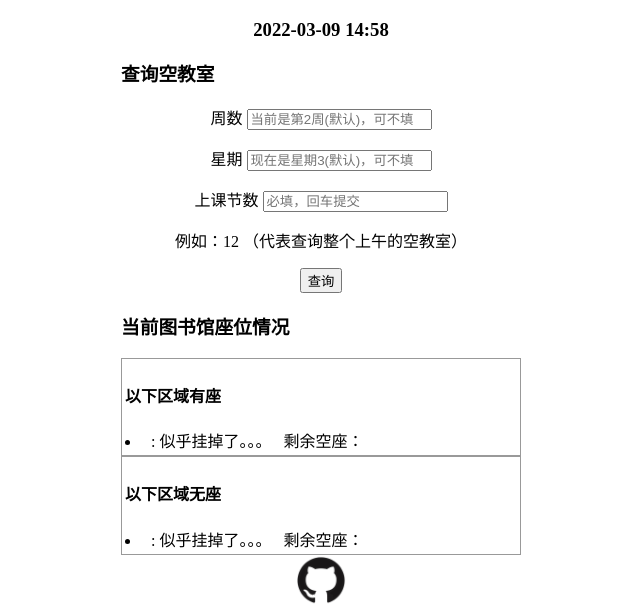
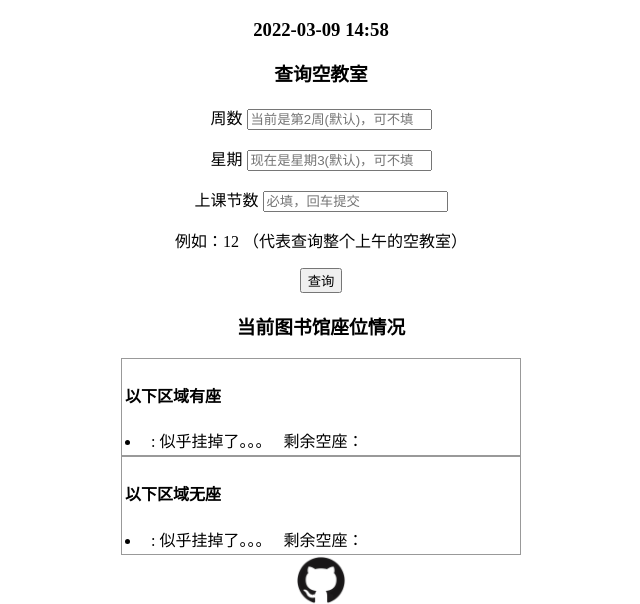
Before and after one commit to Annihilatexv/qlu-cr, a Flask app: page / in a window 1280 px wide. Shown: the top 604 px of the page, without its empty margins (319-959 px from the left). Run offline with Flask 2, Linux system fonts and the light colour scheme; data that the repository does not hold is empty.

Commit message:
居中好看点

```diff
--- a/templates/index.html
+++ b/templates/index.html
@@ -21,7 +21,7 @@
     <h3 style = "text-align:center" >{{dt}} {{hm}}</h3>
 
 
-    <h3>查询空教室</h3>
+    <h3 style = "text-align:center" >查询空教室</h3>
     <form action="/post" METHOD="post">
         <p  style = "text-align:center" ><label for="weeks">周数 </label><input id="weeks" type="text" name="weeks" placeholder="当前是第{{weeks}}周(默认)，可不填"></p>
         <p  style = "text-align:center" ><label for="week_i"> 星期 </label><input id="week_i" type="text" name="week_i" placeholder="现在是星期{{week_i}}(默认)，可不填"></p>
@@ -33,7 +33,7 @@
 
 
 
-    <h3>当前图书馆座位情况</h3>
+    <h3 style = "text-align:center" >当前图书馆座位情况</h3>
     <div style="border:1px solid #999;padding:3px; ">
         <h4>以下区域有座</h4>
         {% for area in av_seat_list %}
```
